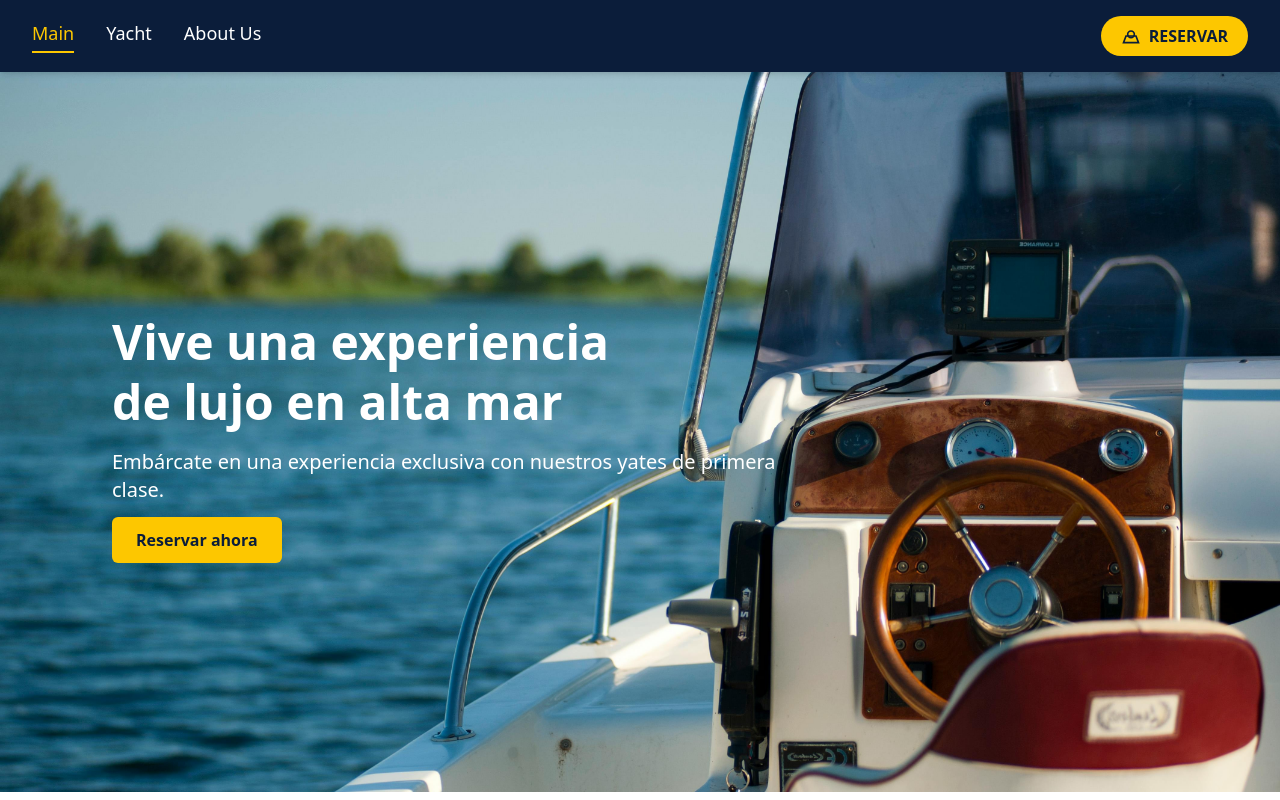
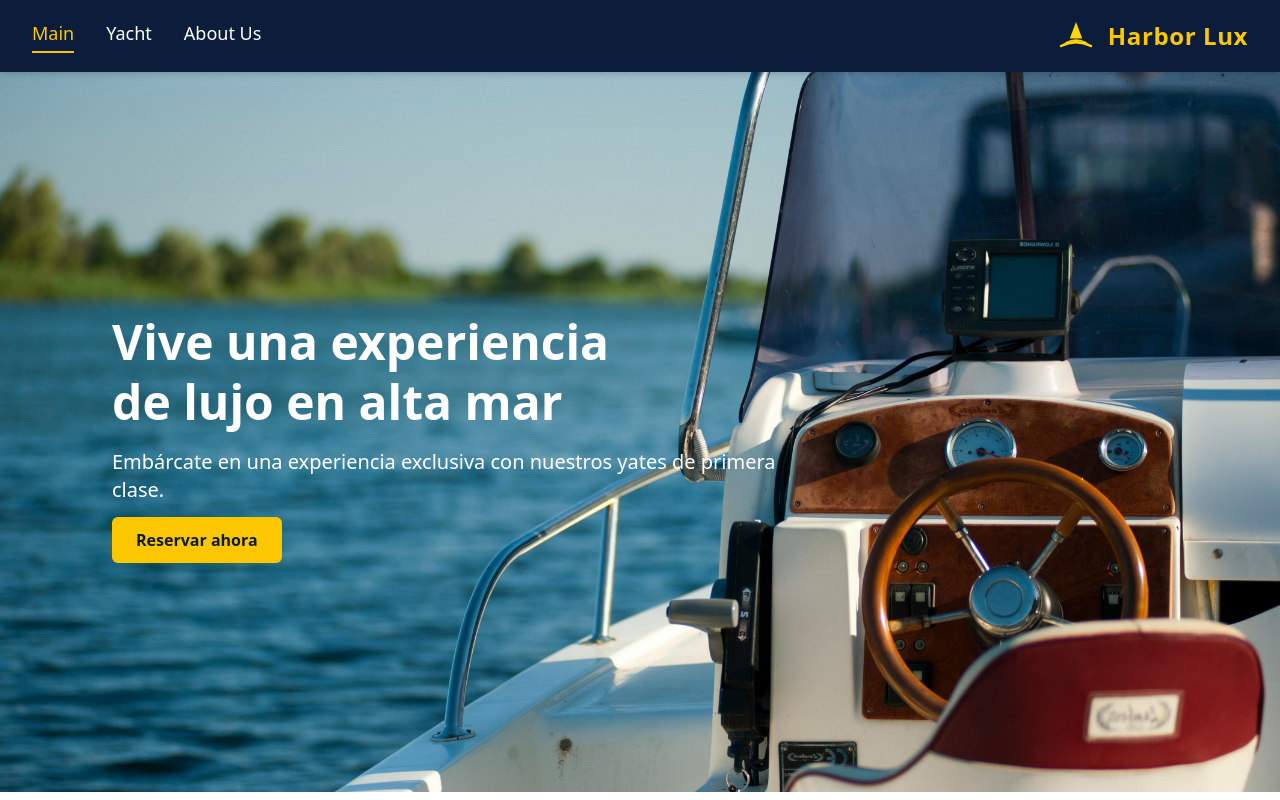
Before and after one commit to ovidionavarro/harbor-lux-front, a React (Vite) app: page / in a window 1280 px wide. Shown: the top 800 px of the page. Built offline with nearby package versions, Linux system fonts and the light colour scheme.

Commit message:
fix: :art: temporal navbar

```diff
--- a/src/components/navbar.jsx
+++ b/src/components/navbar.jsx
@@ -54,7 +54,7 @@ export default function Navbar() {
           About Us
         </NavLink>
       </div>
-      <NavLink
+      {/* <NavLink
         to="/reserva"
         className="bg-yellow-400 hover:bg-yellow-500 text-[#0b1d3a] px-5 py-2 rounded-full font-semibold transition flex items-center space-x-2"
       >
@@ -63,7 +63,22 @@ export default function Navbar() {
           <path d="M16 10a4 4 0 11-8 0 4 4 0 018 0z" />
         </svg>
         <span>RESERVAR</span>
-      </NavLink>
+      </NavLink> */}
+       <div className="flex items-center space-x-3">
+        {/* Puedes reemplazar el SVG por otro logo si tienes uno propio */}
+        <svg
+          className="w-10 h-10 text-yellow-400"
+          viewBox="0 0 48 48"
+          fill="none"
+          xmlns="http://www.w3.org/2000/svg"
+        >
+          {/* Yate estilizado */}
+          <path d="M6 36C18 30 30 30 42 36" stroke="#FFD600" strokeWidth="3" strokeLinecap="round" />
+          <path d="M24 10L30 26H18L24 10Z" fill="#FFD600" stroke="#FFD600" strokeWidth="2"/>
+          <path d="M12 32C20 28 28 28 36 32" stroke="#FFD600" strokeWidth="2" strokeLinecap="round" />
+        </svg>
+        <span className="text-2xl font-bold text-yellow-400 tracking-wide select-none">Harbor Lux</span>
+      </div>
     </nav>
   );
 }
```
